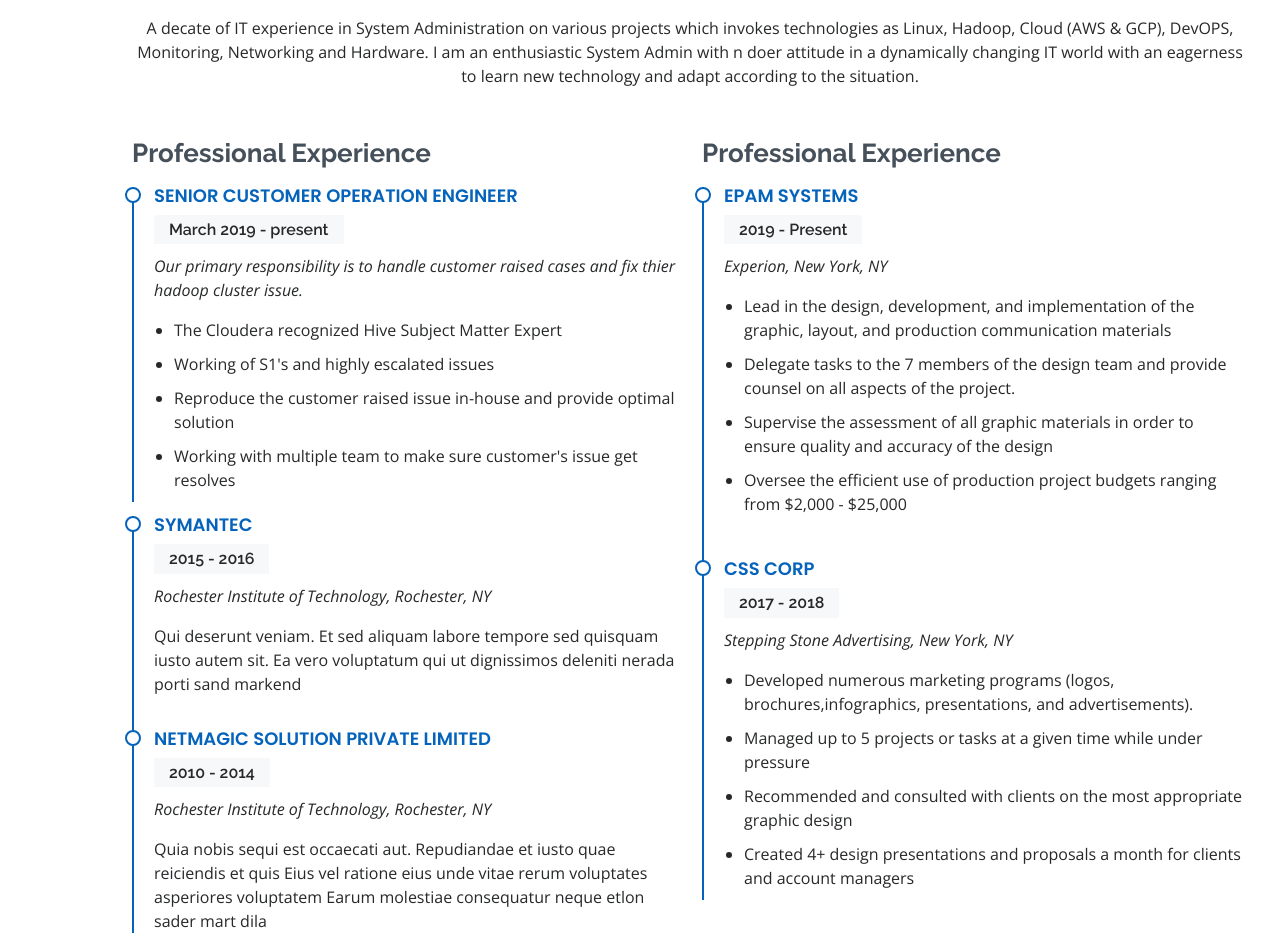
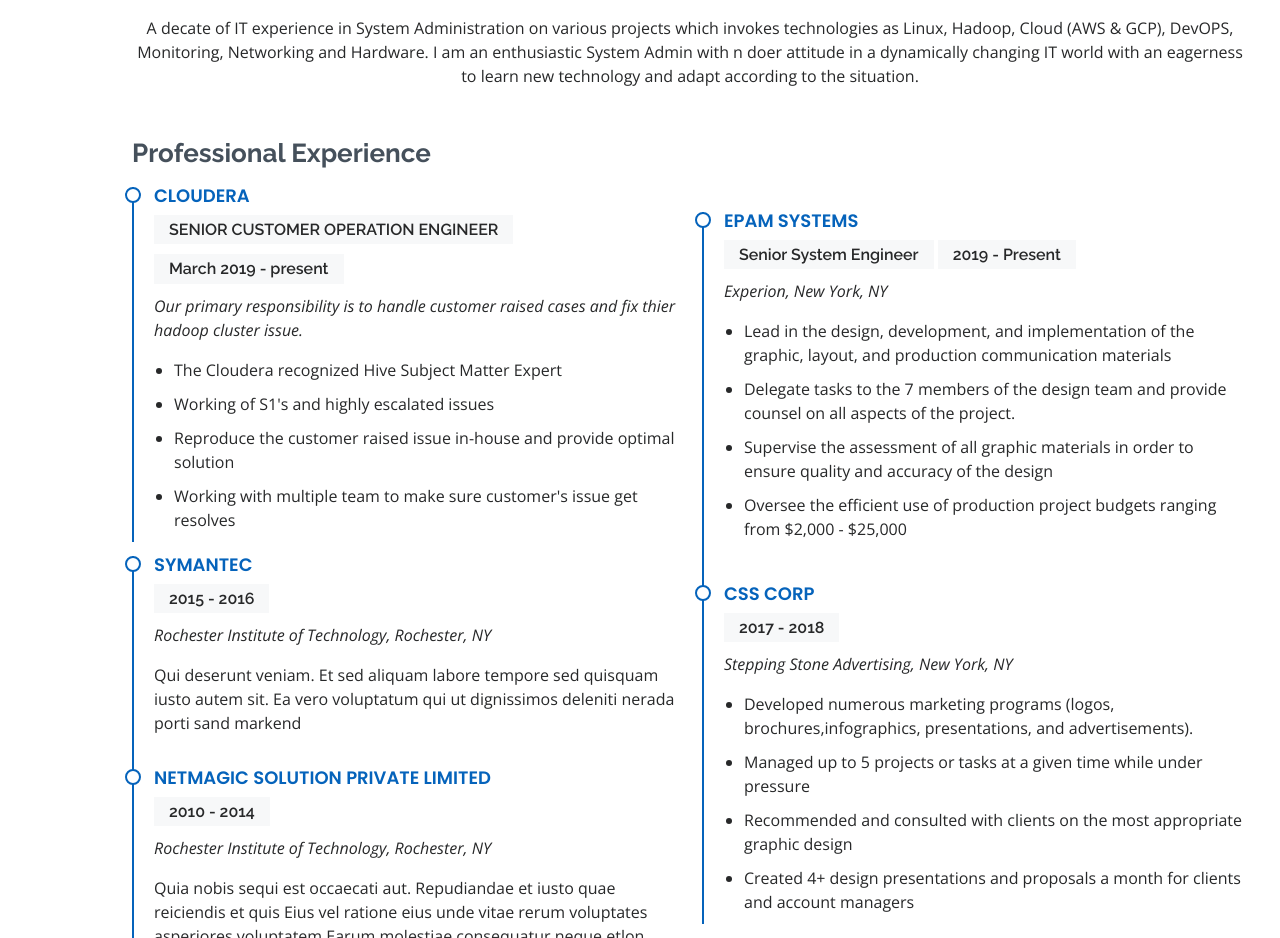
Before and after one commit to RajkumarMadangopalraj/Rajkumar, a plain HTML site: page index.html in a window 1280 px wide. Shown: the part 3260-4198 px from the top of the page. Drawn offline with nearby package versions, Linux system fonts and the light colour scheme.

Commit message:
update index.html

```diff
--- a/index.html
+++ b/index.html
@@ -340,7 +340,8 @@
           <div class="col-lg-6">
             <h3 class="resume-title">Professional Experience</h3>
             <div class="resume-item pb-0">
-              <h4>SENIOR CUSTOMER OPERATION ENGINEER</h4>
+              <h4>Cloudera</h4>
+              <h5>SENIOR CUSTOMER OPERATION ENGINEER</h5>
               <h5>March 2019 - present</h5>
               <p><em>Our primary responsibility is to handle customer raised cases and fix thier hadoop cluster issue.</em></p>
               <ul>
@@ -365,9 +366,14 @@
             </div>
           </div>
           <div class="col-lg-6">
-            <h3 class="resume-title">Professional Experience</h3>
+            <br>
+            </br>
+            <br>
+            </br>
+
             <div class="resume-item">
               <h4>Epam Systems</h4>
+              <h5>Senior System Engineer</h5>
               <h5>2019 - Present</h5>
               <p><em>Experion, New York, NY </em></p>
               <ul>
```
